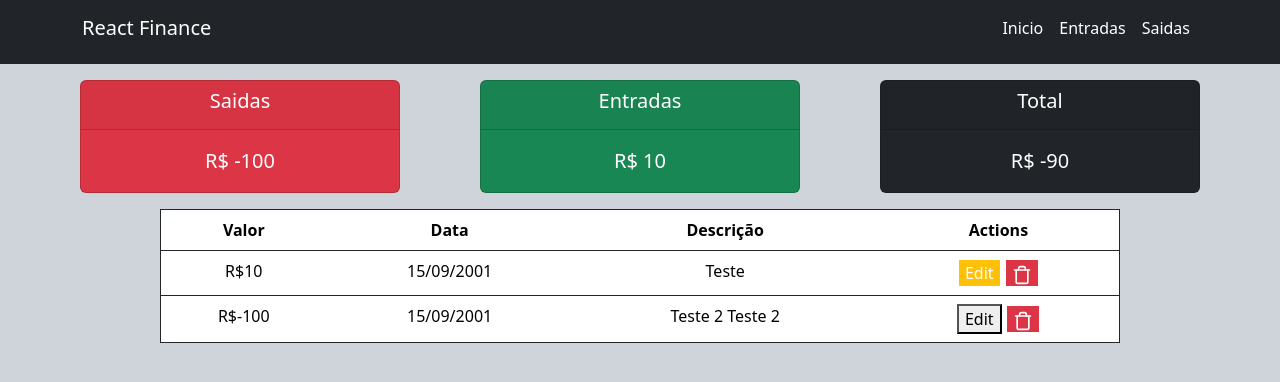
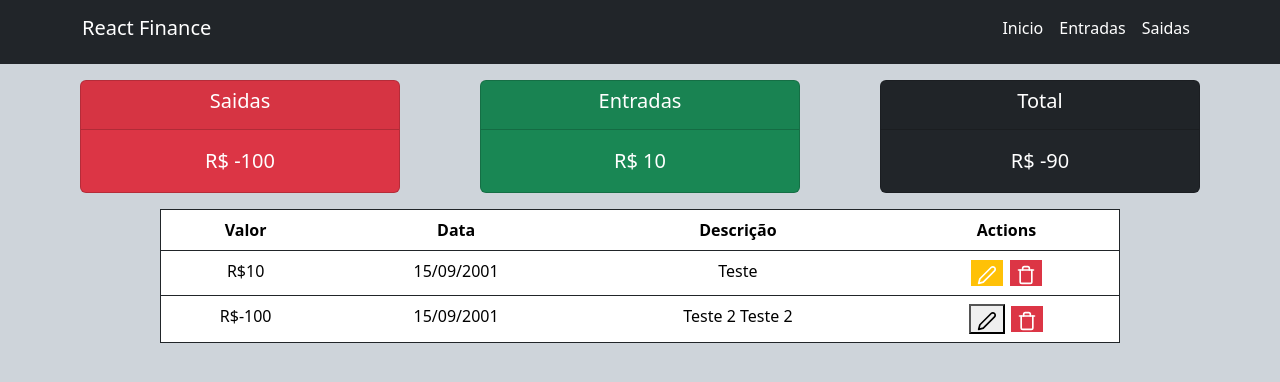
Before and after one commit to joaov1ct0r/react-finance, a React (Vite) app: page / in a window 1280 px wide. Shown: the top 382 px of the page. Built offline with nearby package versions, Linux system fonts and the light colour scheme.

Commit message:
feat: FiEdit adicionado a list

```diff
--- a/src/components/List.tsx
+++ b/src/components/List.tsx
@@ -3,7 +3,7 @@ import { useDispatch, useSelector } from "react-redux";
 import { AppDispatch, ReduxState } from "../store";
 import Finance from "../utils/Finance";
 import { editFinance, deleteFinance } from "../store/reducers/financeSlicer";
-import { FiTrash } from "react-icons/fi";
+import { FiTrash, FiEdit2 } from "react-icons/fi";
 
 export default function List(): JSX.Element {
   const finances: Finance[] = useSelector((state: ReduxState) => {
@@ -31,7 +31,9 @@ export default function List(): JSX.Element {
               <td>{finance.date}</td>
               <td>{finance.description}</td>
               <td>
-                <button>Edit</button>{" "}
+                <button>
+                  <FiEdit2 size={20}></FiEdit2>
+                </button>{" "}
                 <button
                   id={String(finance.id)}
                   className="border border-white bg-danger text-white"
@@ -58,7 +60,7 @@ export default function List(): JSX.Element {
                     e.preventDefault();
                   }}
                 >
-                  Edit
+                  <FiEdit2 size={20}></FiEdit2>
                 </button>{" "}
                 <button
                   id={String(finance.id)}
```
